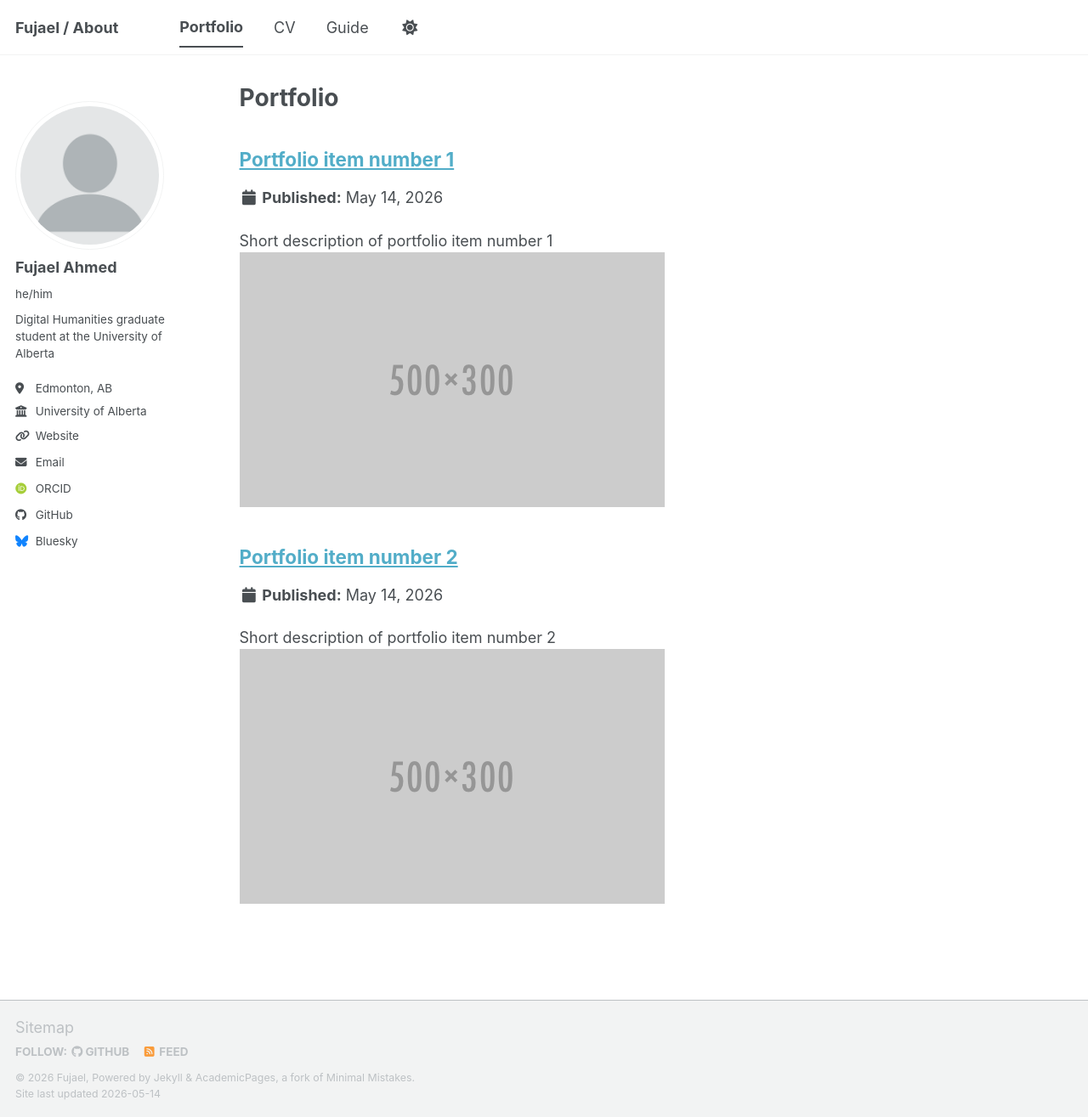
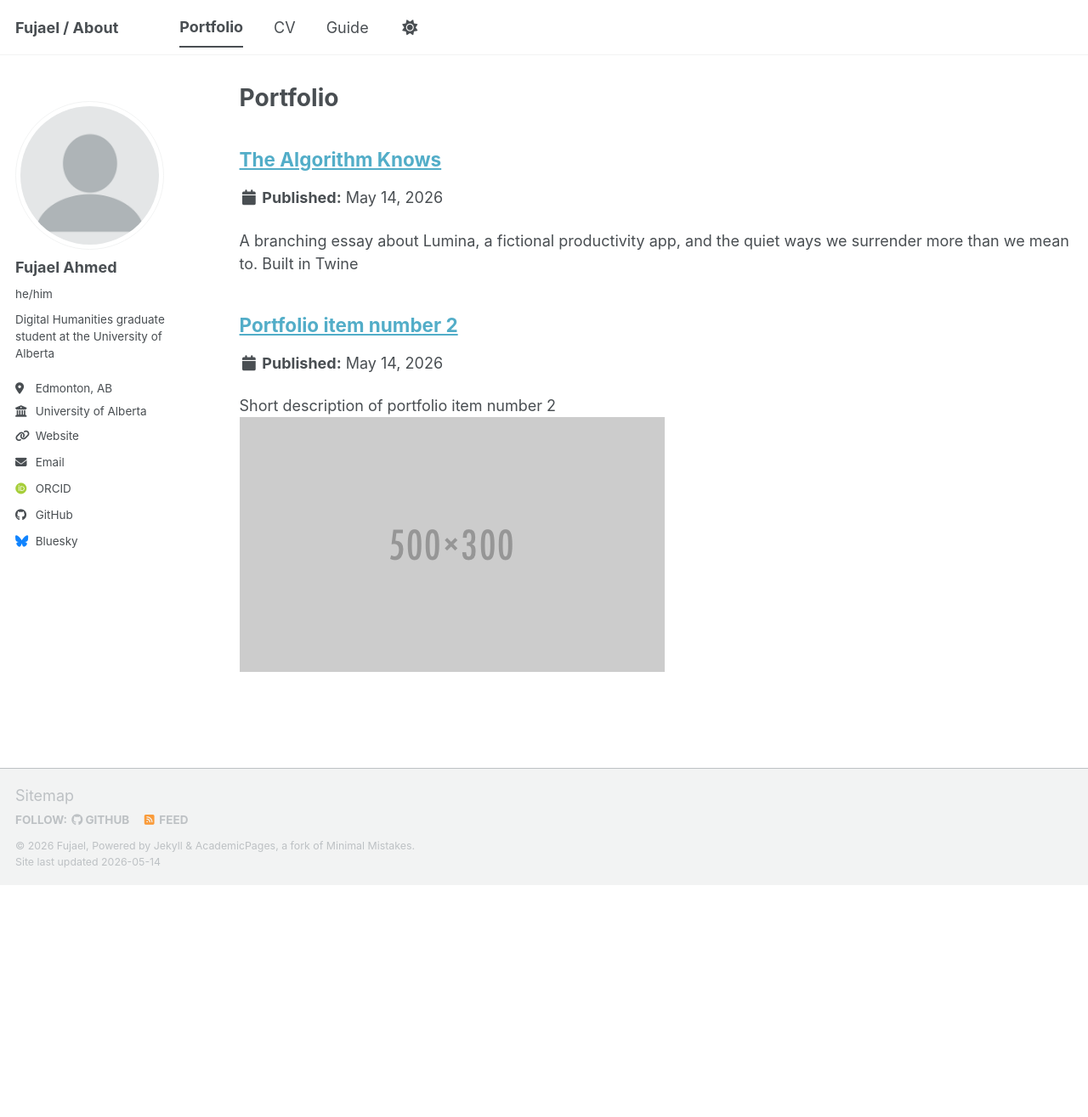
Before and after one commit to fujaelsuhag/me, a Jekyll site: the page built from _pages/portfolio.html, in a window 1280 px wide and 1315 px high. Shown: the whole window at 85% size. Built offline with Jekyll 4.4.1, drawn with Linux system fonts in a browser that asks for light colours; some web fonts are replaced; a script bundle is joined from its source files by our own code; library files that are not in the unit come from our copies.

Commit message:
Update portfolio item title and excerpt

```diff
--- a/_portfolio/portfolio-1.md
+++ b/_portfolio/portfolio-1.md
@@ -1,6 +1,6 @@
 ---
-title: "Portfolio item number 1"
-excerpt: "Short description of portfolio item number 1<br/><img src='/images/500x300.png'>"
+title: "The Algorithm Knows"
+excerpt: "A branching essay about Lumina, a fictional productivity app, and the quiet ways we surrender more than we mean to. Built in Twine"
 collection: portfolio
 ---
 
```
